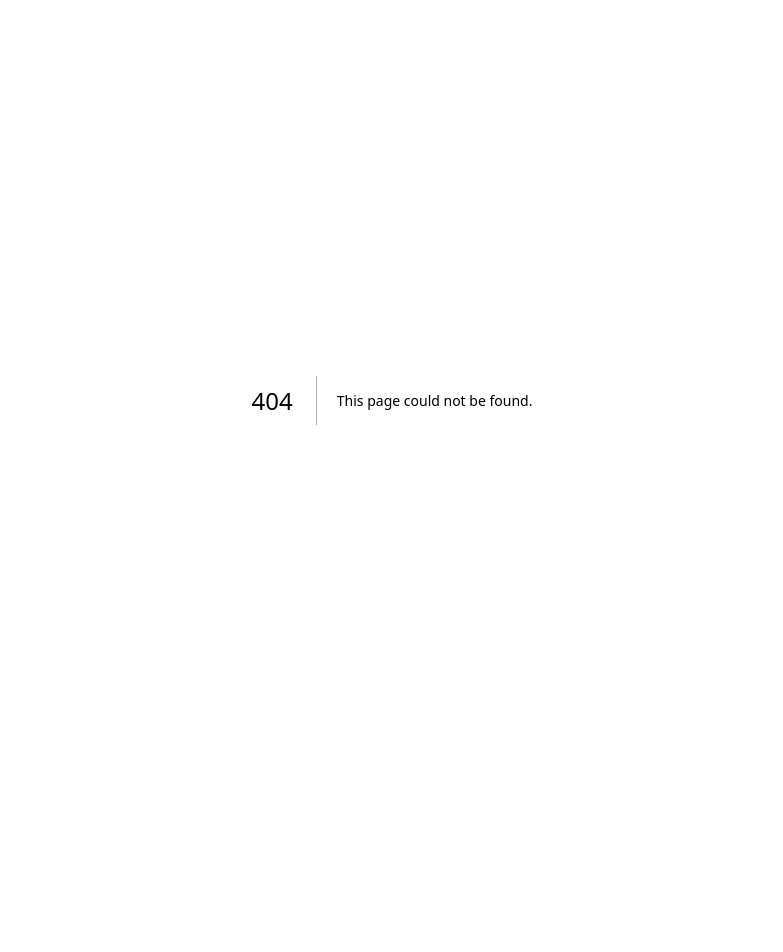
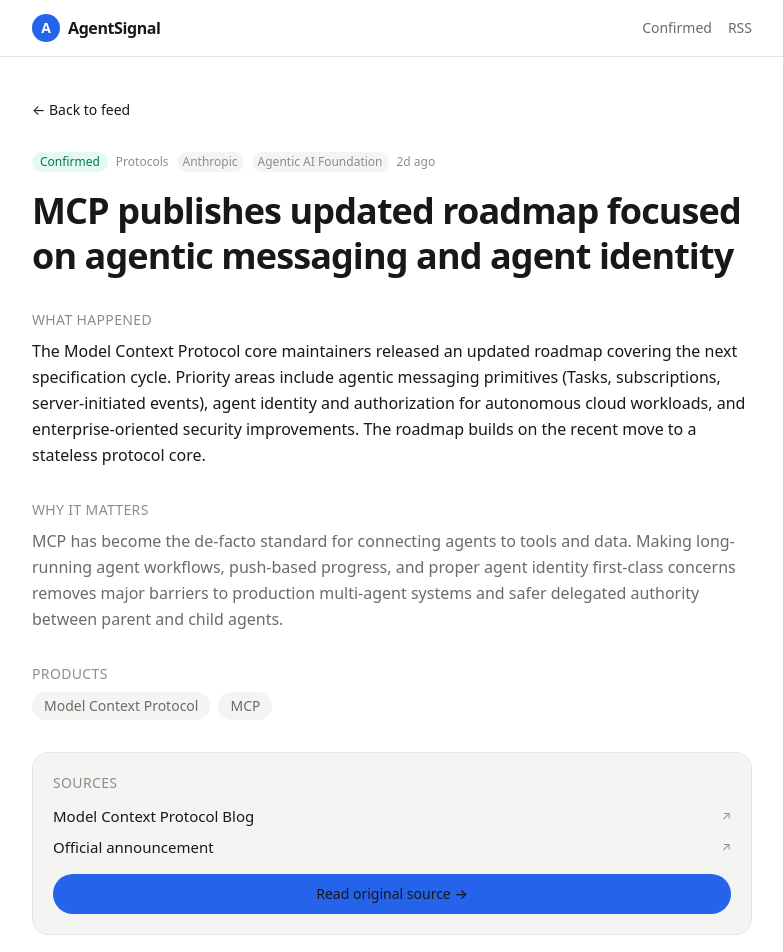
Before and after one commit to zain-ramzan/ai-news-orbit, a Next.js app: page /news/mcp-publishes-updated-roadmap-agentic-messaging-identity in a window 1280 px wide. Before the commit this address had no page. Shown: the top 952 px of the page, without its empty margins (248-1031 px from the left). Before the commit the page ends 800 px from the top, so only its background shows below. Built offline with nearby package versions, Linux system fonts and the light colour scheme.

Commit message:
feat: add story detail page

```diff
--- /dev/null
+++ b/src/app/news/[slug]/page.tsx
@@ -0,0 +1,194 @@
+import Link from "next/link";
+import { notFound } from "next/navigation";
+import type { Metadata } from "next";
+import { Header } from "@/components/Header";
+import { StoryCard } from "@/components/StoryCard";
+import {
+  COUNTRY_FLAGS,
+  formatRelativeDate,
+  getRelatedStories,
+  getStoryBySlug,
+  getAllStories,
+} from "@/lib/news";
+
+type Props = { params: Promise<{ slug: string }> };
+
+export async function generateStaticParams() {
+  return getAllStories().map((s) => ({ slug: s.slug }));
+}
+
+export async function generateMetadata({ params }: Props): Promise<Metadata> {
+  const { slug } = await params;
+  const story = getStoryBySlug(slug);
+  if (!story) return { title: "Story not found" };
+  return {
+    title: story.headline,
+    description: story.what_happened.slice(0, 160),
+    openGraph: {
+      title: story.headline,
+      description: story.what_happened.slice(0, 160),
+      type: "article",
+      publishedTime: story.published_at,
+    },
+  };
+}
+
+export default async function StoryPage({ params }: Props) {
+  const { slug } = await params;
+  const story = getStoryBySlug(slug);
+  if (!story) notFound();
+
+  const related = getRelatedStories(story);
+  const flag =
+    story.country_code && story.country_code !== "GLOBAL"
+      ? COUNTRY_FLAGS[story.country_code] ?? ""
+      : "";
+
+  return (
+    <div className="min-h-screen bg-[var(--bg-app)]">
+      <Header />
+      <main className="mx-auto max-w-3xl px-4 pb-24 pt-10 sm:px-6">
+        <Link
+          href="/"
+          className="mb-8 inline-flex items-center gap-1 text-sm text-[var(--text-secondary)] hover:text-[var(--text-primary)]"
+        >
+          ← Back to feed
+        </Link>
+
+        <div className="mb-4 flex flex-wrap items-center gap-2 text-xs text-[var(--text-muted)]">
+          <span
+            className={`inline-flex items-center rounded-full px-2 py-0.5 font-medium ${
+              story.verification_status === "confirmed"
+                ? "bg-emerald-500/10 text-emerald-700 dark:text-emerald-400"
+                : story.verification_status === "reported"
+                  ? "bg-amber-500/10 text-amber-700 dark:text-amber-400"
+                  : "bg-zinc-500/10 text-zinc-600"
+            }`}
+          >
+            {story.verification_status === "confirmed"
+              ? "Confirmed"
+              : story.verification_status === "reported"
+                ? "Reported"
+                : "Rumor"}
+          </span>
+          <span>{story.category}</span>
+          {story.organization.map((org) => (
+            <span key={org} className="rounded-md bg-[var(--bg-surface)] px-1.5 py-0.5">
+              {org}
+            </span>
+          ))}
+          {flag && (
+            <span title={story.country ?? story.country_code}>
+              {flag}{" "}
+              <span className="sr-only">{story.country ?? story.country_code}</span>
+            </span>
+          )}
+          <time dateTime={story.published_at}>{formatRelativeDate(story.published_at)}</time>
+        </div>
+
+        <h1 className="mb-8 text-3xl font-semibold leading-tight tracking-tight text-[var(--text-primary)] sm:text-4xl">
+          {story.headline}
+        </h1>
+
+        <section className="mb-8">
+          <h2 className="mb-2 text-sm font-medium uppercase tracking-wide text-[var(--text-muted)]">
+            What happened
+          </h2>
+          <p className="text-[16px] leading-relaxed text-[var(--text-primary)]">
+            {story.what_happened}
+          </p>
+        </section>
+
+        <section className="mb-8">
+          <h2 className="mb-2 text-sm font-medium uppercase tracking-wide text-[var(--text-muted)]">
+            Why it matters
+          </h2>
+          <p className="text-[16px] leading-relaxed text-[var(--text-secondary)]">
+            {story.why_it_matters}
+          </p>
+        </section>
+
+        {story.product.length > 0 && (
+          <section className="mb-8">
+            <h2 className="mb-2 text-sm font-medium uppercase tracking-wide text-[var(--text-muted)]">
+              Products
+            </h2>
+            <div className="flex flex-wrap gap-2">
+              {story.product.map((p) => (
+                <span
+                  key={p}
+                  className="rounded-full bg-[var(--bg-surface)] px-3 py-1 text-sm text-[var(--text-secondary)]"
+                >
+                  {p}
+                </span>
+              ))}
+            </div>
+          </section>
+        )}
+
+        <section className="mb-10 rounded-[var(--radius-lg)] border border-[var(--border-default)] bg-[var(--bg-surface)] p-5">
+          <h2 className="mb-3 text-sm font-medium uppercase tracking-wide text-[var(--text-muted)]">
+            Sources
+          </h2>
+          <div className="space-y-2">
+            <a
+              href={story.source_url}
+              target="_blank"
+              rel="noopener noreferrer"
+              className="flex items-center justify-between gap-3 text-[15px] text-[var(--accent)] hover:underline"
+            >
+              <span>{story.source_name}</span>
+              <span className="text-xs text-[var(--text-muted)]">↗</span>
+            </a>
+            {story.official_url && story.official_url !== story.source_url && (
+              <a
+                href={story.official_url}
+                target="_blank"
+                rel="noopener noreferrer"
+                className="flex items-center justify-between gap-3 text-[15px] text-[var(--accent)] hover:underline"
+              >
+                <span>Official announcement</span>
+                <span className="text-xs text-[var(--text-muted)]">↗</span>
+              </a>
+            )}
+          </div>
+          <a
+            href={story.official_url || story.source_url}
+            target="_blank"
+            rel="noopener noreferrer"
+            className="mt-4 inline-flex w-full items-center justify-center rounded-full bg-[var(--accent)] px-4 py-2.5 text-sm font-medium text-white hover:bg-[var(--accent-hover)] transition-colors"
+          >
+            Read original source →
+          </a>
+        </section>
+
+        {story.tags.length > 0 && (
+          <div className="mb-12 flex flex-wrap gap-2">
+            {story.tags.map((tag) => (
+              <Link
+                key={tag}
+                href={`/?q=${encodeURIComponent(tag)}`}
+                className="rounded-md bg-[var(--bg-surface)] px-2 py-1 text-xs text-[var(--text-muted)] hover:bg-[var(--bg-hover)]"
+              >
+                {tag}
+              </Link>
+            ))}
+          </div>
+        )}
+
+        {related.length > 0 && (
+          <section>
+            <h2 className="mb-4 text-lg font-semibold text-[var(--text-primary)]">
+              Related developments
+            </h2>
+            <div>
+              {related.map((s) => (
+                <StoryCard key={s.id} story={s} />
+              ))}
+            </div>
+          </section>
+        )}
+      </main>
+    </div>
+  );
+}
```
